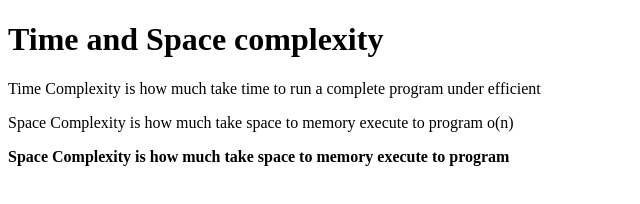
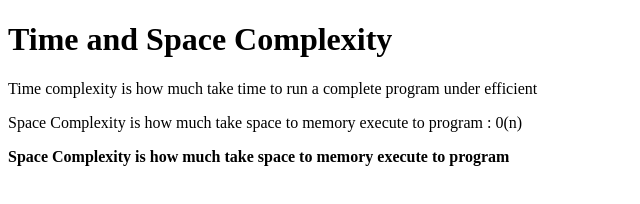
Before and after one commit to acciojob/time-and-space-complexity-ankitfataniya, a website: page main.html in a window 1280 px wide. Shown: the whole page, without its empty margins (0-640 px from the left). Drawn offline with Linux system fonts and the light colour scheme.

Commit message:
created a submission

```diff
--- a/main.html
+++ b/main.html
@@ -7,10 +7,10 @@
 </head>
 
 <body>
-	<h1>Time and Space complexity</h1>
-	<p>Time Complexity is how much take time to run a complete program under efficient</p>
-	<p> Space Complexity is how much take space to memory execute to program o(n)</p>
-	<b> Space Complexity is how much take space to memory execute to program </b>
+	<h1>Time and Space Complexity</h1>
+	<p>Time complexity is how much take time to run a complete program under efficient</p>
+	<p> Space Complexity is how much take space to memory execute to program : 0(n)</p>
+	<p> <b> Space Complexity is how much take space to memory execute to program </b></p>
 </body>
 
 </html>
```
